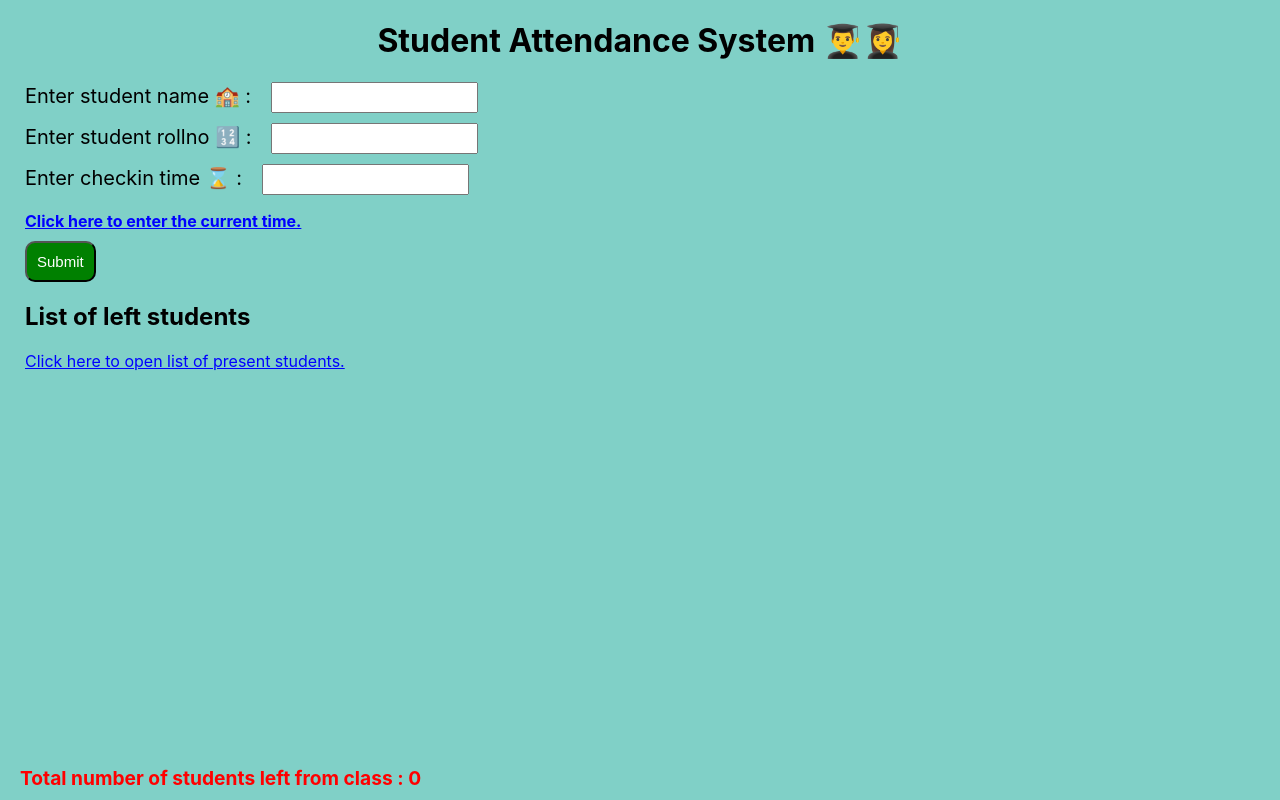
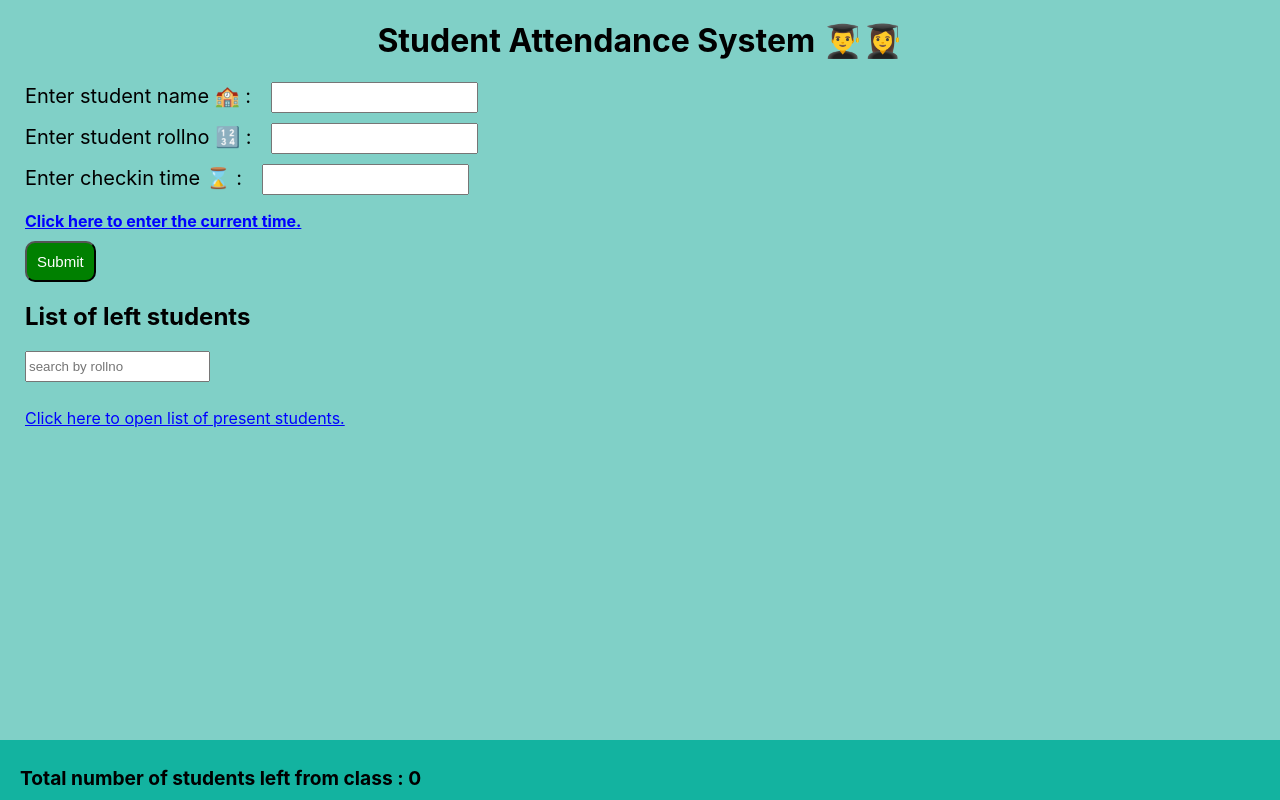
Before and after one commit to HerokuNivas/Intern2-StudentAttendanceSystem, a React (Create React App) app: page / in a window 1280 px wide. Both pictures are taken after a click on the element "Click here to open list of left students.". Built offline with nearby package versions, Linux system fonts and the light colour scheme.

Commit message:
Added search option as well (it is not that perfect will try to improve it)

```diff
--- a/src/components/Attendance.jsx
+++ b/src/components/Attendance.jsx
@@ -15,6 +15,8 @@ export default function Attendance(){
     const [exist, setExist] = useState(false);
     const [inPresent, setInPresent] = useState(false);
     const [search, setSearch] = useState("");
+    const [matchedPresent, setMatchedPresent] = useState([]);
+    const [matchedLeft, setMatchedLeft] = useState([]);
 
     const {studentsPresent, setStudentsPresent, currentStrength, setCurrentStrength, leftStrength, setLeftStrength, leftStrengthLength, setLeftStrengthLength, localError, setLocalError} = useStateContext();
 
@@ -25,8 +27,6 @@ export default function Attendance(){
     useEffect(()=>{
         setLeftStrengthLength(leftStrength.length)
     }, [leftStrength]);
-
-
 
     function submitFun(e){
         e.preventDefault();
@@ -47,6 +47,25 @@ export default function Attendance(){
         }
     }
 
+    function searchMatched(){
+        const tempMatched = [];
+        studentsPresent.map((key) => {
+            if(key.rollno.includes(search)){
+                tempMatched.push(key);
+            }
+        });
+        setMatchedPresent(tempMatched);
+    }
+
+    function searchMatchedLeft(){
+        const tempMatched = [];
+        leftStrength.map((key) => {
+            if(key.rollno.includes(search)){
+                tempMatched.push(key);
+            }
+        });
+        setMatchedLeft(tempMatched);
+    }
 
 
     return(
@@ -70,19 +89,24 @@ export default function Attendance(){
                 </form>
                 {!inPresent && <div>
                     <h2>List of currently present students</h2>
-                    <input type="text" placeholder="search by rollno" style={{height: "25px"}} onChange={(e)=>(setSearch(e.target.value))}/>
-                    {studentsPresent.length > 0 && <table className="mainTable">
+                    <input type="text" placeholder="search by rollno" style={{height: "25px", marginBottom: "10px"}} onChange={(e)=>(setSearch(e.target.value), searchMatched())}/>
+                    {studentsPresent.length > 0 && search==="" && <table className="mainTable">
                     {search==="" && studentsPresent.map((key, index)=>(
                         <SingleStudentPresent index={index} name={key.name} rollno={key.rollno} checkin={key.checkin}/>
                     ))}
                     </table>}
                     {localError && search === "" && <p style={{color: "red"}}>Oops ! Please enter checkout time as well.</p>}
                     {search==="" && <p style={{color: "blue", textDecoration: "underline", cursor: "pointer"}} onClick={()=>(setInPresent(true))}>Click here to open list of left students.</p>}
+                    {matchedPresent.length===0 && search!=="" && <p style={{color: "red"}}>No results found</p>}
+                    {matchedPresent.length>0 && search!=="" && <table className="mainTable">
+                        {matchedPresent.map((key,index)=>(<SingleStudentPresent index={index} name={key.name} rollno={key.rollno} checkin={key.checkin}/>))}
+                        </table>}
                 </div>  }
 
                 {inPresent && <div>
                     <h2>List of left students</h2>
-                    {leftStrength.length > 0 && <table className="mainTable">
+                    <input type="text" placeholder="search by rollno" style={{height: "25px", marginBottom: "10px"}} onChange={(e)=>(setSearch(e.target.value), searchMatchedLeft())}/>
+                    {leftStrength.length > 0 && search==="" && <table className="mainTable">
                     {search==="" && leftStrength.map((key, index)=>(
                         <tr className="mainRow">
                             <td style={{fontSize: "large"}}>{index+1}</td>
@@ -95,17 +119,31 @@ export default function Attendance(){
                     </table>}
                     {localError && search==="" && <p style={{color: "red"}}>Oops ! Please enter checkout time as well.</p>}
                     {search==="" && <p style={{color: "blue", textDecoration: "underline", cursor: "pointer"}} onClick={()=>(setInPresent(false))}>Click here to open list of present students.</p>}
+                    {matchedLeft.length===0 && search!=="" && <p style={{color: "red"}}>No results found</p>}
+                    {matchedLeft.length>0 && search!=="" && <table className="mainTable">
+                        {
+                            matchedLeft.map((key, index)=>(
+                                <tr className="mainRow">
+                                    <td style={{fontSize: "large"}}>{index+1}</td>
+                                    <td style={{fontSize: "large"}}>{key.name}</td>
+                                    <td style={{fontSize: "large"}}>{key.rollno}</td>
+                                    <td style={{fontSize: "large"}}>{key.checkin}</td>
+                                    <td style={{fontSize: "large"}}>{key.checkout}</td>
+                                </tr>
+                            ))
+                        }
+                        </table>}
                 </div>  }
 
             </div>
 
-            {!inPresent && <div style={{position: "fixed", bottom: "0", background: "#80DOC7", paddingLeft: "100%", paddingRight: "100%", paddingTop: "60px", marginTop: "10px"}}></div>}
-            {!inPresent && <div style={{position: "fixed", color: "green", bottom: "10px", left: "20px", right: "20px", fontWeight: "bolder", fontSize: "larger"}}>Total number of students in the class currently are : {currentStrength}</div>}
+            {!inPresent && <div style={{position: "fixed", bottom: "0", background: "#13b3a0", paddingLeft: "100%", paddingRight: "100%", paddingTop: "60px", marginTop: "10px"}}></div>}
+            {!inPresent && <div style={{position: "fixed", color: "black", bottom: "10px", left: "20px", right: "20px", fontWeight: "bolder", fontSize: "larger"}}>Total number of students in the class currently are : {currentStrength}</div>}
 
 
 
-            {inPresent && <div style={{position: "fixed", bottom: "0", background: "#80DOC7", paddingLeft: "100%", paddingRight: "100%", paddingTop: "60px", marginTop: "10px"}}></div>}
-            {inPresent && <div style={{position: "fixed", color: "red", bottom: "10px", left: "20px", right: "20px", fontWeight: "bolder", fontSize: "larger"}}>Total number of students left from class : {leftStrengthLength}</div>}
+            {inPresent && <div style={{position: "fixed", bottom: "0", background: "#13b3a0", paddingLeft: "100%", paddingRight: "100%", paddingTop: "60px", marginTop: "10px"}}></div>}
+            {inPresent && <div style={{position: "fixed", color: "black", bottom: "10px", left: "20px", right: "20px", fontWeight: "bolder", fontSize: "larger"}}>Total number of students left from class : {leftStrengthLength}</div>}
 
         </div>
     )
```
